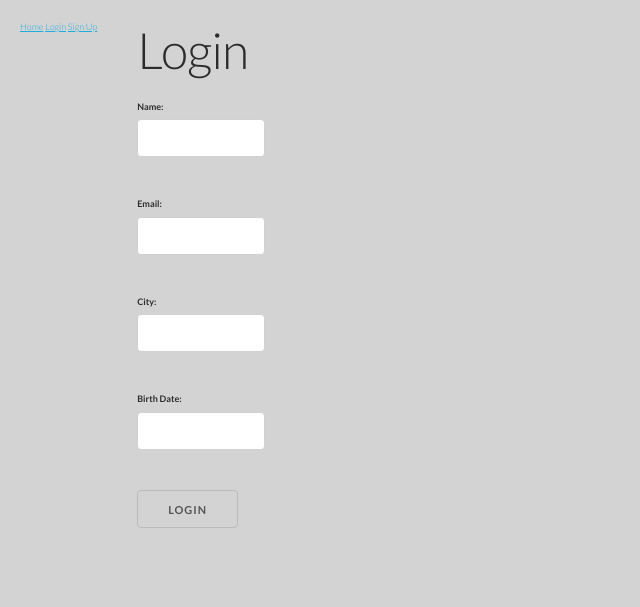
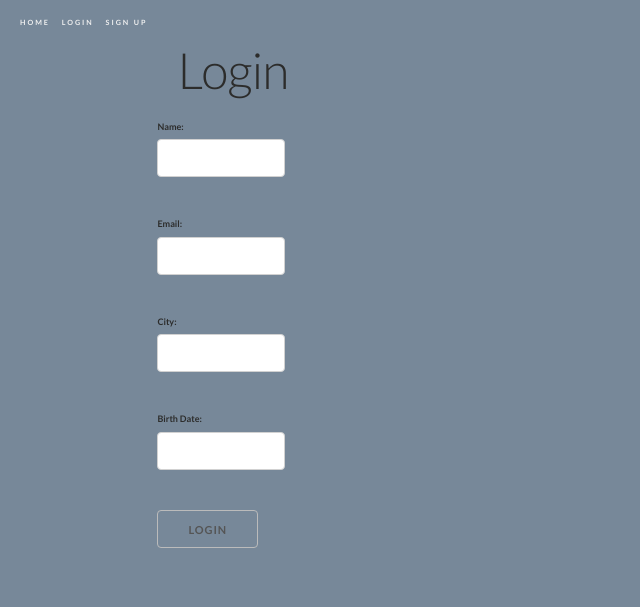
Before and after one commit to morgan-jaouni/Wayfarer, a Django app: page /accounts/1/profile/ in a window 1280 px wide. Shown: the top 607 px of the page, without its empty margins (0-640 px from the left). Run offline with Django 3.2, Linux system fonts and the light colour scheme.

Commit message:
BH Attempted 404 handling, changes to css

```diff
--- a/wayfarer_project/main_app/static/css/style.css
+++ b/wayfarer_project/main_app/static/css/style.css
@@ -24,18 +24,27 @@
   background: #333;
   font-size: 0.9em;
   font-weight: 300;
-  background: lightgray;
+  background: lightslategrey;
   display: flex;
   max-width: 100vw;
 }
 
-.auth {
-  display: block;
-  flex-direction: row;
-  justify-content: center;
-  margin: 10px;
-  padding: 10px;
+a {
+	color: #f0f0f0;
+	text-decoration: none;
+	font-weight: 700;
+	letter-spacing: 2px;
+  padding: 10 5px;
+  margin: 5px;
+	text-transform: uppercase;
+  font-size: 80%;
+  position: relative;
+  top: 15px;
+  left: 15px;
+}
 
+a:hover {
+  color: lightskyblue
 }
 
 .container {
@@ -44,3 +53,8 @@
   margin: 10px;
   padding: 10px;
 }
+
+h1 {
+  margin: 10px;
+  padding: 10px;
+}
--- a/wayfarer_project/main_app/templates/index.html
+++ b/wayfarer_project/main_app/templates/index.html
@@ -1,7 +1,7 @@
 {% extends 'base.html' %}
 {% block content %}
 
-  <h1>Index page</h1>
+  <h1>Butthead, Michigan</h1>
 
 <hr />
 
--- a/wayfarer_project/main_app/urls.py
+++ b/wayfarer_project/main_app/urls.py
@@ -1,6 +1,9 @@
 from django.contrib import admin
 from django.urls import path, include
 from . import views
+# error handling issues
+# from django.conf import settings
+# from django.conf.urls.static import static
 
 urlpatterns = [
   # ------------------------------------- STATIC
@@ -14,5 +17,11 @@
   # ------------------------------------- PROFILE ROUTES
   path('profile/<int:user_id>/edit/', views.edit_profile, name='edit_profile'),
   path('accounts/profile/', views.profile_home, name='profile_home'),
-  path('profiles/home/travelpost/<int:travelpost_id>/', views.show_travelpost, name='show'),
+
+    # ------------------------------------- POST ROUTES
+  path('travelpost/<int:travelpost_id>/', views.show_travelpost, name='show'),
 ]
+
+# + static(settings.STATIC_URL, document_root=settings.STATIC_ROOT)
+# handler404 = views.handler404
+# handler500 = views.handler500
--- a/wayfarer_project/wayfarer_project/settings.py
+++ b/wayfarer_project/wayfarer_project/settings.py
@@ -28,7 +28,7 @@
 # SECURITY WARNING: don't run with debug turned on in production!
 DEBUG = True
 
-ALLOWED_HOSTS = []
+ALLOWED_HOSTS = ['localhost']
 
 
 # Application definition
--- a/wayfarer_project/wayfarer_project/urls.py
+++ b/wayfarer_project/wayfarer_project/urls.py
@@ -16,9 +16,9 @@
 from django.contrib import admin
 from django.urls import path, include
 
+
 urlpatterns = [
     path('admin/', admin.site.urls),
     path('', include('main_app.urls')),
     path('accounts/', include('django.contrib.auth.urls')),
-    path('profiles/home/', include('main_app.urls')),
-]
+    ]
```
Also changed, not shown: wayfarer_project/main_app/templates/404.html (added, +7 -0 lines), wayfarer_project/main_app/templates/500.html (added, +7 -0 lines), wayfarer_project/main_app/views.py (+11 -1 lines), wayfarer_project/main_app/migrations/0005_merge_20201102_2244.py (added), wayfarer_project/main_app/migrations/0006_auto_20201102_2346.py (added).
